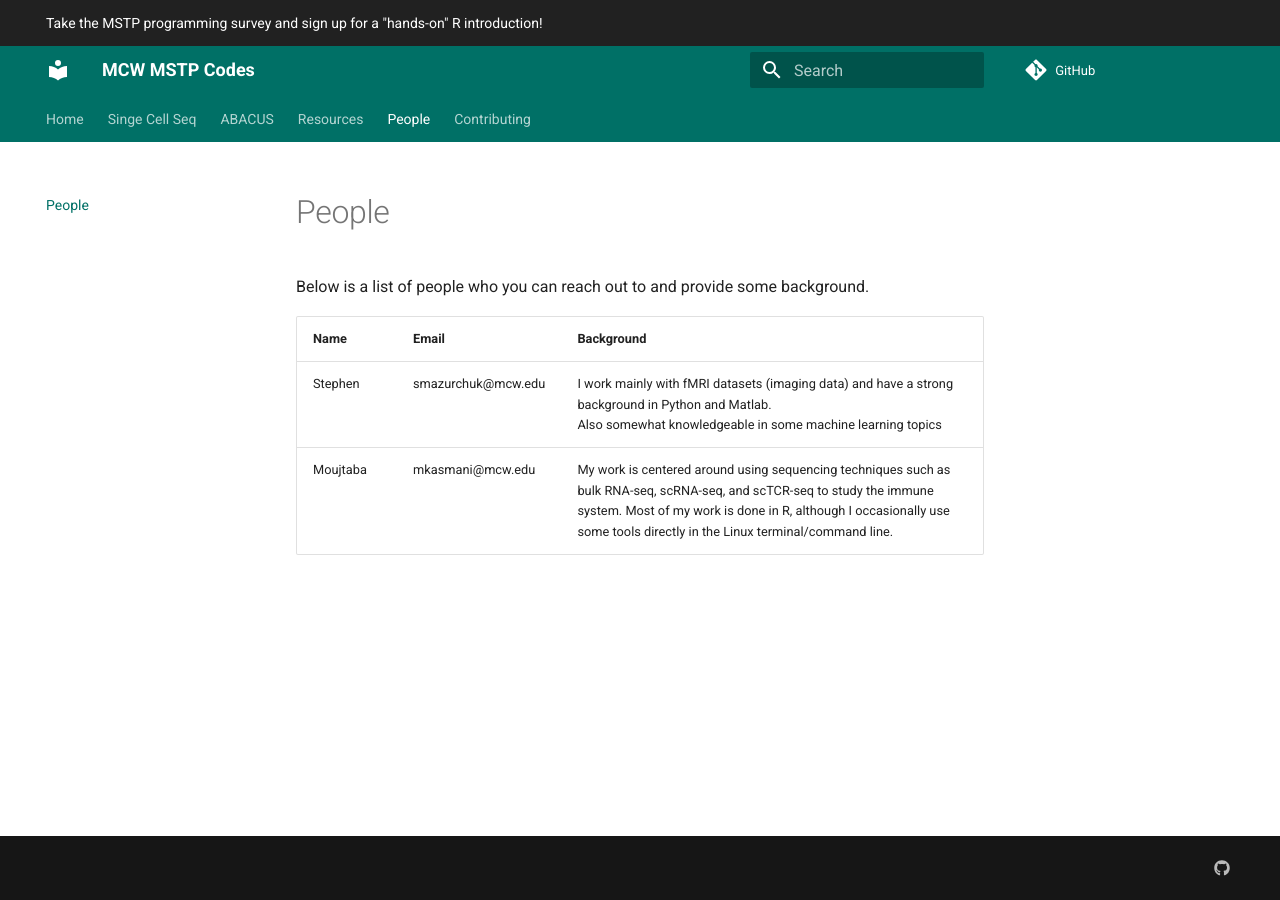
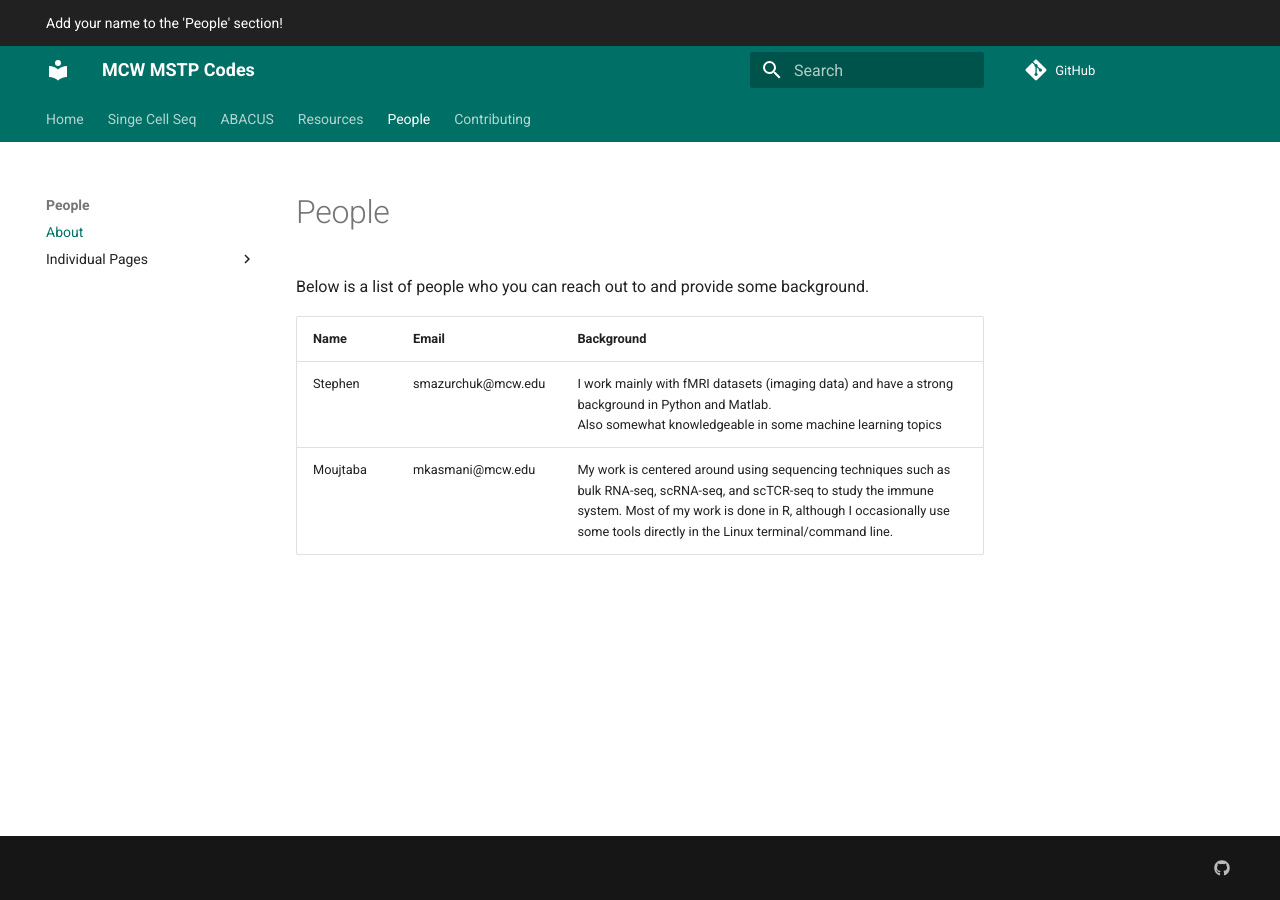
Before and after one commit to mcw-mstp/mcw-mstp.github.io, an MkDocs documentation site: the page built from docs/people/people.md, in a window 1280 px wide. Built offline with MkDocs 1.6.1 and Material for MkDocs 9.7.7, drawn with Linux system fonts in a browser that asks for light colours; comment, search, counter and statistics services are not loaded.

Commit message:
- I added an individual pages section to the people header - I updated the banner

```diff
--- a/mkdocs.yml
+++ b/mkdocs.yml
@@ -14,7 +14,10 @@ nav:
         - About: abacus.md
         - Resources: abacus_resources.md
     - Resources: resources.md
-    - People: people.md
+    - People:
+        - About: people/people.md
+        - Individual Pages:
+          - Stephen Mazurchuk: people/smazurchuk.md
     - Contributing: contributing.md
 
 theme:
@@ -26,6 +29,7 @@ theme:
 markdown_extensions:
   - abbr
   - admonition
+  - attr_list
   - meta
   - pymdownx.details
   - pymdownx.superfences
--- a/overrides/main.html
+++ b/overrides/main.html
@@ -1,5 +1,5 @@
 {% extends "base.html" %}
 
 {% block announce %}
-    Take the MSTP programming survey and sign up for a "hands-on" R introduction!
+    Add your name to the 'People' section!
 {% endblock %}
```
Also changed, not shown: docs/people/smazurchuk.md (added, +15 -0 lines), docs/people/people.md (renamed from docs/people.md), 1 other file.
